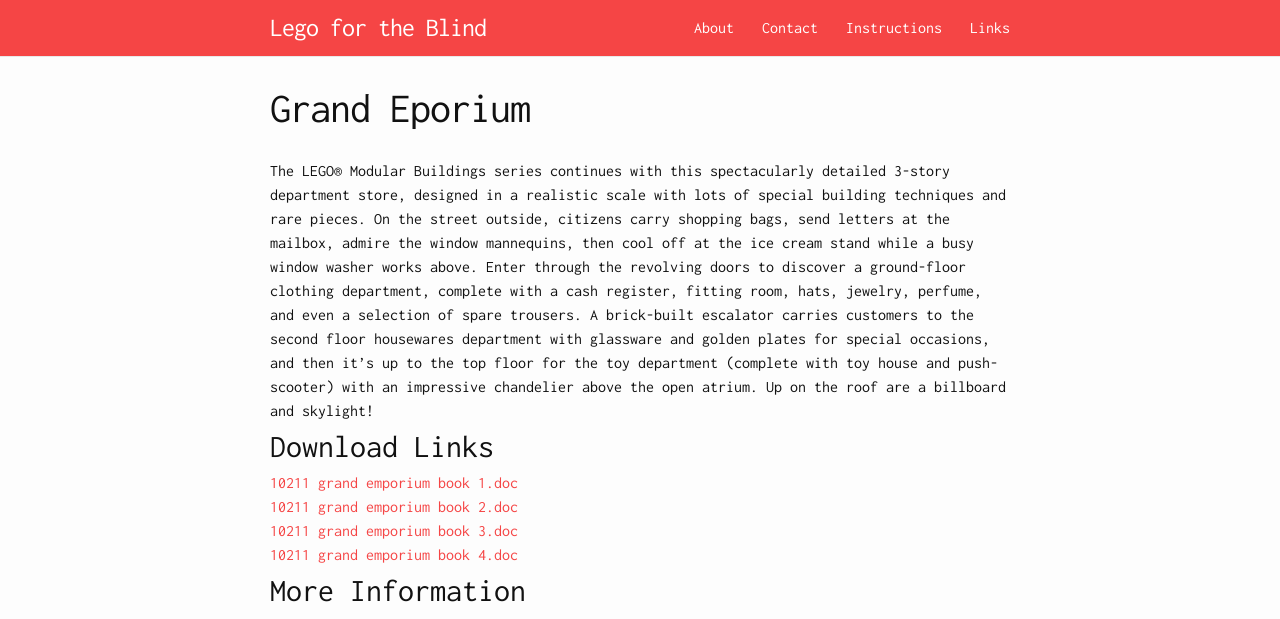
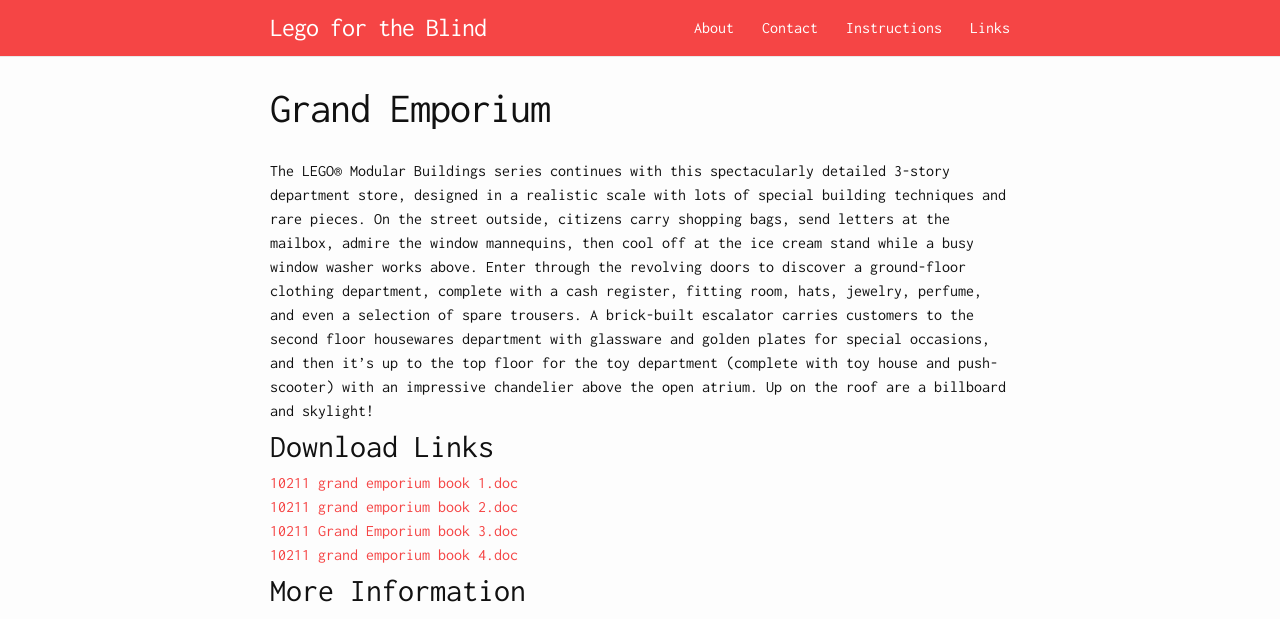
Before and after one commit to may5bee/lego-for-the-blind, a Jekyll site: the page built from _instructions/Grand Eporium.markdown, in a window 1280 px wide. Shown: the top 619 px of the page. Built offline with Jekyll 4.4.1, drawn with Linux system fonts in a browser that asks for light colours.

Commit message:
fix to build

```diff
--- a/_instructions/Grand Eporium.markdown
+++ b/_instructions/Grand Eporium.markdown
@@ -1,12 +1,12 @@
 ---
 layout: instructions
-title: Grand Eporium
+title: Grand Emporium
 setnumber: 10211
 description: The LEGO® Modular Buildings series continues with this spectacularly detailed 3-story department store, designed in a realistic scale with lots of special building techniques and rare pieces. On the street outside, citizens carry shopping bags, send letters at the mailbox, admire the window mannequins, then cool off at the ice cream stand while a busy window washer works above. Enter through the revolving doors to discover a ground-floor clothing department, complete with a cash register, fitting room, hats, jewelry, perfume, and even a selection of spare trousers. A brick-built escalator carries customers to the second floor housewares department with glassware and golden plates for special occasions, and then it’s up to the top floor for the toy department (complete with toy house and push-scooter) with an impressive chandelier above the open atrium. Up on the roof are a billboard and skylight!
 link: http://shop.lego.com/en-US/Grand-Emporium-10211
 filenames:
 - 10211 grand emporium book 1.doc
 - 10211 grand emporium book 2.doc
-- 10211 grand emporium book 3.doc
+- 10211 Grand Emporium book 3.doc
 - 10211 grand emporium book 4.doc
 ---
```
Also changed, not shown: 8 other files.
